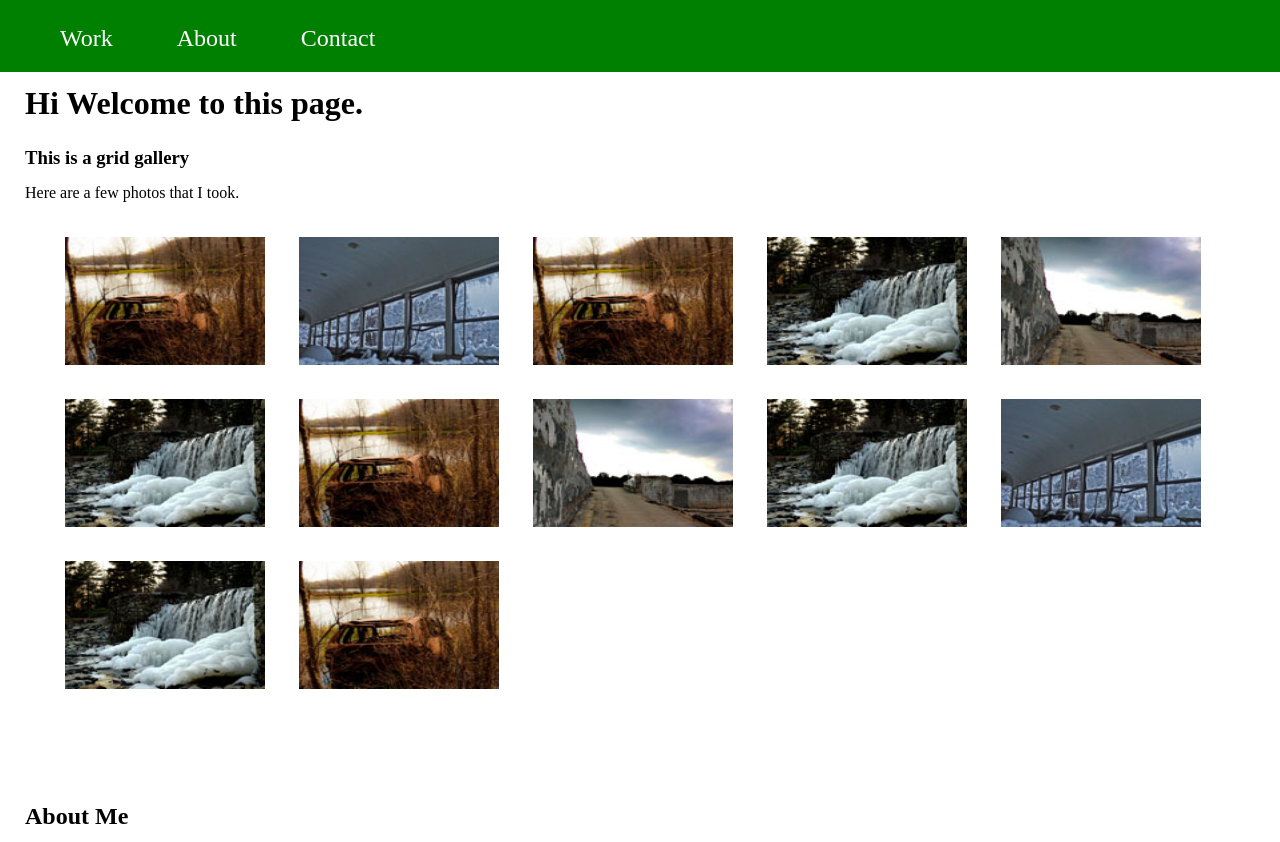
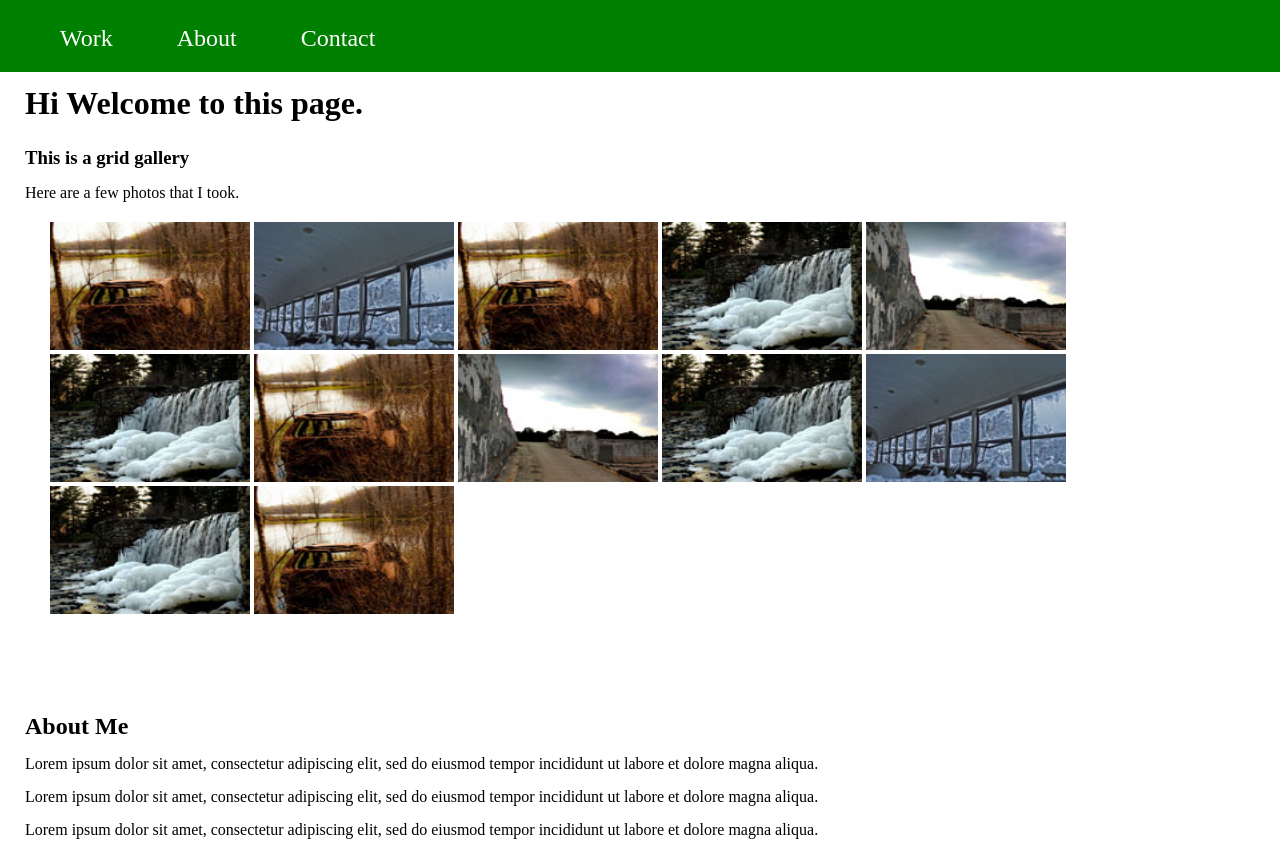
Before and after one commit to Tfauves/project-grid, a plain HTML site: page index.html in a window 1280 px wide. Shown: the top 842 px of the page. Drawn offline with Linux system fonts and the light colour scheme.

Commit message:
Update styles.css

```diff
--- a/styles.css
+++ b/styles.css
@@ -51,7 +51,7 @@ a:hover{
 
 .gallery-img {
   transition: 1s;
-  padding: 15px;
+  border: 3px soild gray;
   width: 200px;
   height: 8rem;
 }
```
